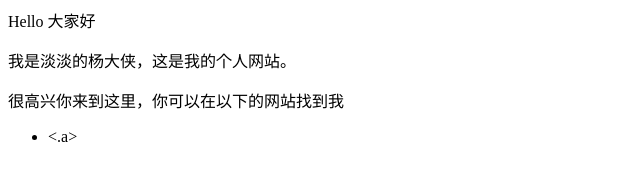
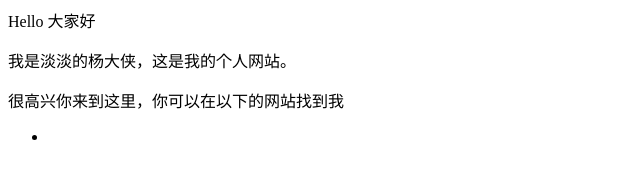
Before and after one commit to Yang-Daxia/Yang-Daxia.github.io, a plain HTML site: page index.html in a window 1280 px wide. Shown: the full height of the page, 0-640 px from the left. Drawn offline with Linux system fonts and the light colour scheme.

Commit message:
Update index.html

```diff
--- a/index.html
+++ b/index.html
@@ -3,5 +3,5 @@
 <p>很高兴你来到这里，你可以在以下的网站找到我</p>
 
 <ul>
-  <li> <aa href="http://www.baidu.com"> <.a> </li>
+  <li> <aa href="http://www.baidu.com"> </a> </li>
 <ul>
```
